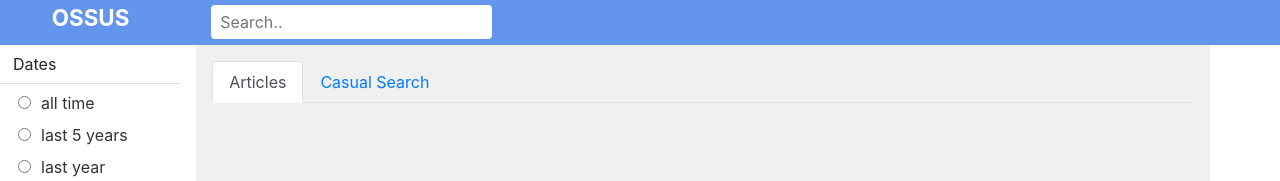
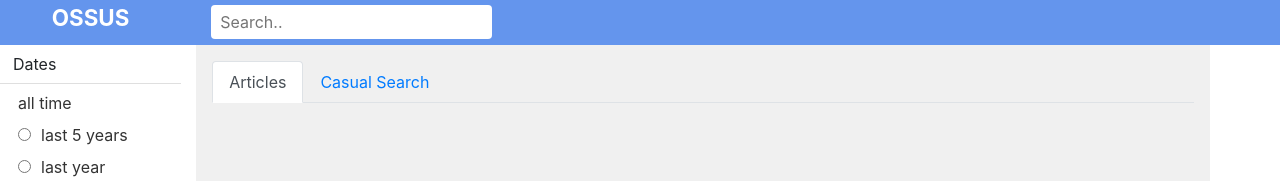
Before and after one commit to japickering/easy-react-posts, a React (Create React App) app: page / in a window 1280 px wide. Shown: the top 181 px of the page. Built offline with nearby package versions, Linux system fonts and the light colour scheme; the HTML template or start-up script is replaced by a standard one.

Commit message:
partial date filtering

```diff
--- a/src/App.js
+++ b/src/App.js
@@ -58,7 +58,7 @@ class App extends Component {
 
         <div className="row">
           <div className="col-sm-3 col-md-2 col-lg-2">
-            <Sidebar />
+            <Sidebar search={this.state.search} />
           </div>
           <div className="content col-sm-6 col-md-6 col-lg-6">
             <ul className="nav nav-tabs mb-2">
--- a/src/components/feed.js
+++ b/src/components/feed.js
@@ -27,9 +27,9 @@ export default class Feed extends Component {
               <span className="credit">
                 {" "}
                 {item.author} {item.date}{" "}
-              </span>{" "}
-            </p>{" "}
-          </div>{" "}
+              </span>
+            </p>
+          </div>
         </div>
       );
     });
--- a/src/components/sidebar.js
+++ b/src/components/sidebar.js
@@ -4,25 +4,40 @@ import React, { Component } from "react";
 export default class Sidebar extends Component {
   constructor(props) {
     super(props);
+    var d = new Date();
     this.state = {
       dates: [
         { id: 1, value: "all", label: "all time" },
-        { id: 2, value: "last5", label: "last 5 years" },
-        { id: 3, value: "lastyear", label: "last year" },
-        { id: 4, value: "lastmonth", label: "last month" }
+        { id: 2, value: d.getFullYear() - 5, label: "last 5 years" },
+        { id: 3, value: d.getFullYear() - 1, label: "last year" },
+        { id: 4, value: d.getMonth(), label: "last month" }
       ]
     };
+    console.log("dates:", this.state.dates);
   }
   render() {
+    const { search } = this.props;
+    const displayAll = "journal";
     const dates = this.state.dates.map(item => {
       return (
         <div key={item.id} className="date-filter">
+          {search === displayAll && item.id === 1 && (
+            <input
+              id={"radio" + item.id}
+              type="radio"
+              name="option"
+              value={item.value}
+              checked="checked"
+            />
+          )}
+          {search !== displayAll && item.id > 1 && (
             <input
               id={"radio" + item.id}
               type="radio"
               name="option"
               value={item.value}
             />
+          )}
           <label htmlFor={"radio" + item.id}>{item.label}</label>
         </div>
       );
```
Lines whose indentation alone changed are shown as unchanged.
